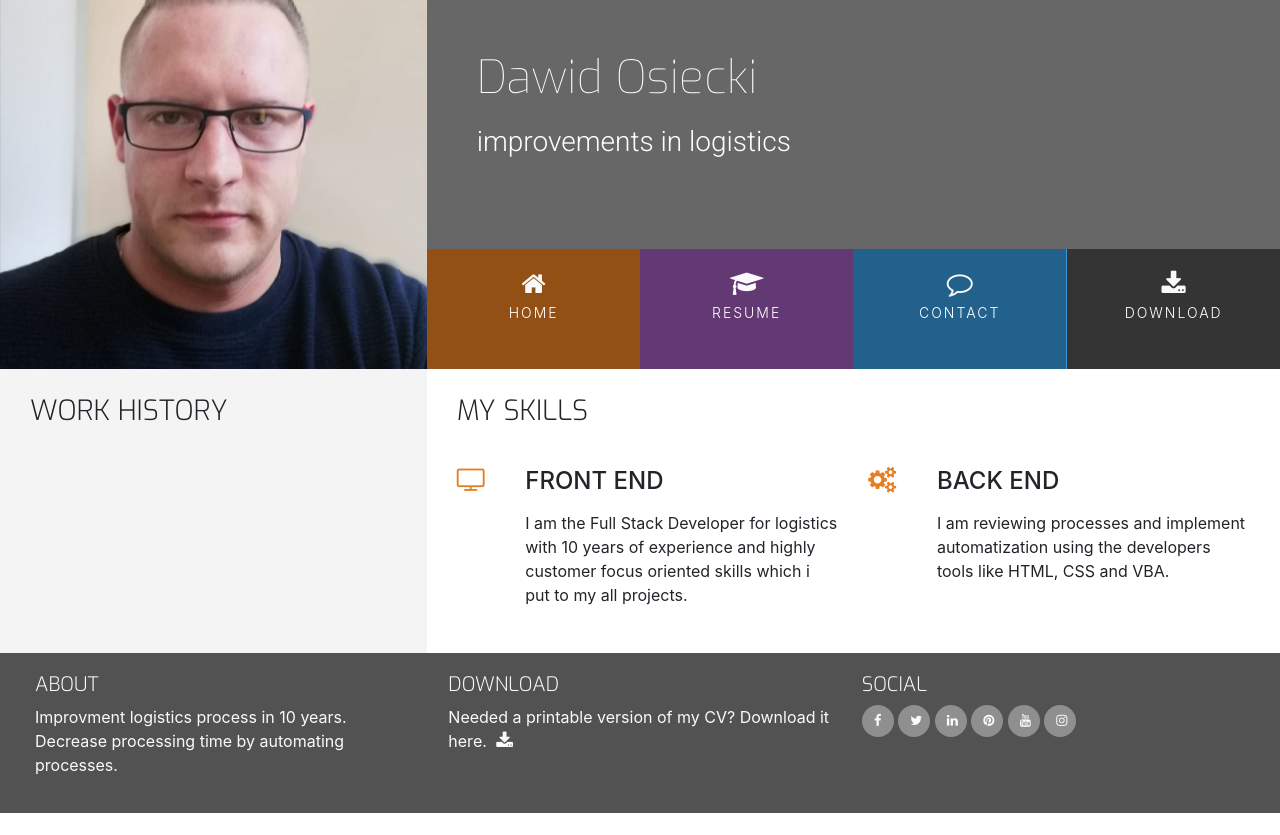
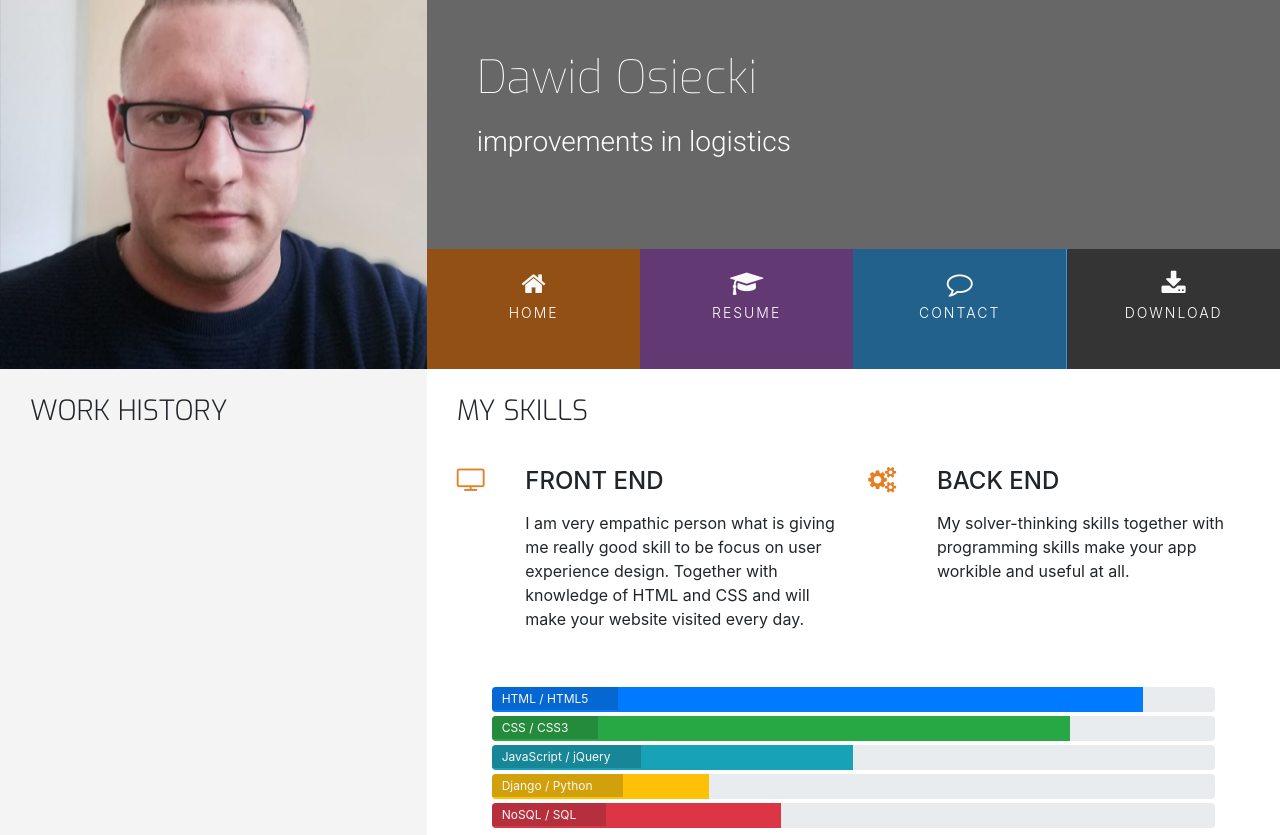
Before and after one commit to dejvoss/CV-Resume-Website-Template, a plain HTML site: page resume.html in a window 1280 px wide. Shown: the top 835 px of the page. Before the commit the page ends 813 px from the top, so only its background shows below. Drawn offline with nearby package versions, Linux system fonts and the light colour scheme.

Commit message:
Add progress bars and skills description to the resume page

```diff
--- a/assets/css/style.css
+++ b/assets/css/style.css
@@ -272,3 +272,24 @@ footer {
     position: relative;
     width: 60%;
 }
+
+/*---------------------------------------------------------------- Skills */
+
+.progress {
+    position: relative;
+    height: 25px;
+    margin-bottom: 4px;
+}
+
+.progress-type {
+    position: absolute;
+    left: 0px;
+    font-weight: 400;
+    padding: 3px 30px 2px 10px;
+    color: #fafafa;
+    background-color: rgba(25, 25, 25, 0.2);
+}
+
+.progress-section {
+    margin: 40px 20px;
+}
--- a/resume.html
+++ b/resume.html
@@ -73,7 +73,8 @@
                             <div class="col-10">
                                 <h4 class="three-reasons-heading uppercase">Front End</h4>
                                 <p>
-                                    I am the Full Stack Developer for logistics with 10 years of experience and highly customer focus oriented skills which i put to my all projects.
+                                    I am very empathic person what is giving me really good skill to be focus on user experience design.
+                                    Together with knowledge of HTML and CSS and will make your website visited every day.
                                 </p>
                             </div>
                         </div>
@@ -86,12 +87,51 @@
                             <div class="col-10">
                                 <h4 class="three-reasons-heading uppercase">Back End</h4>
                                 <p>
-                                    I am reviewing processes and implement automatization using the developers tools like HTML, CSS and VBA.
+                                    My solver-thinking skills together with programming skills make your app workible and useful at all.
                                 </p>
                             </div>
                         </div>
                     </div>
 
+                </div>
+                <div class="row progress-section">
+                    <div class="col">
+                        <div class="progress">
+                            <div class="progress-bar" role="progressbar" aria-valuenow="90" aria-valuemin="0" aria-valuemax="100" style="width:90%;">
+                                <span class="sr-only">90% complete</span>
+
+                            </div>
+                            <span class="progress-type">HTML / HTML5</span>
+                        </div>
+                        <div class="progress">
+                            <div class="progress-bar bg-success" role="progressbar" aria-valuenow="80" aria-valuemin="0" aria-valuemax="100" style="width:80%;">
+                                <span class="sr-only">80% complete</span>
+
+                            </div>
+                            <span class="progress-type">CSS / CSS3</span>
+                        </div>
+                        <div class="progress">
+                            <div class="progress-bar bg-info" role="progressbar" aria-valuenow="50" aria-valuemin="0" aria-valuemax="100" style="width:50%;">
+                                <span class="sr-only">50% complete</span>
+
+                            </div>
+                            <span class="progress-type">JavaScript / jQuery</span>
+                        </div>
+                        <div class="progress">
+                            <div class="progress-bar bg-warning" role="progressbar" aria-valuenow="30" aria-valuemin="0" aria-valuemax="100" style="width:30%;">
+                                <span class="sr-only">30% complete</span>
+
+                            </div>
+                            <span class="progress-type">Django / Python</span>
+                        </div>
+                        <div class="progress">
+                            <div class="progress-bar bg-danger" role="progressbar" aria-valuenow="40" aria-valuemin="0" aria-valuemax="100" style="width:40%;">
+                                <span class="sr-only">40% complete</span>
+
+                            </div>
+                            <span class="progress-type">NoSQL / SQL</span>
+                        </div>
+                    </div>
                 </div>
             </div>
         </div>
```
